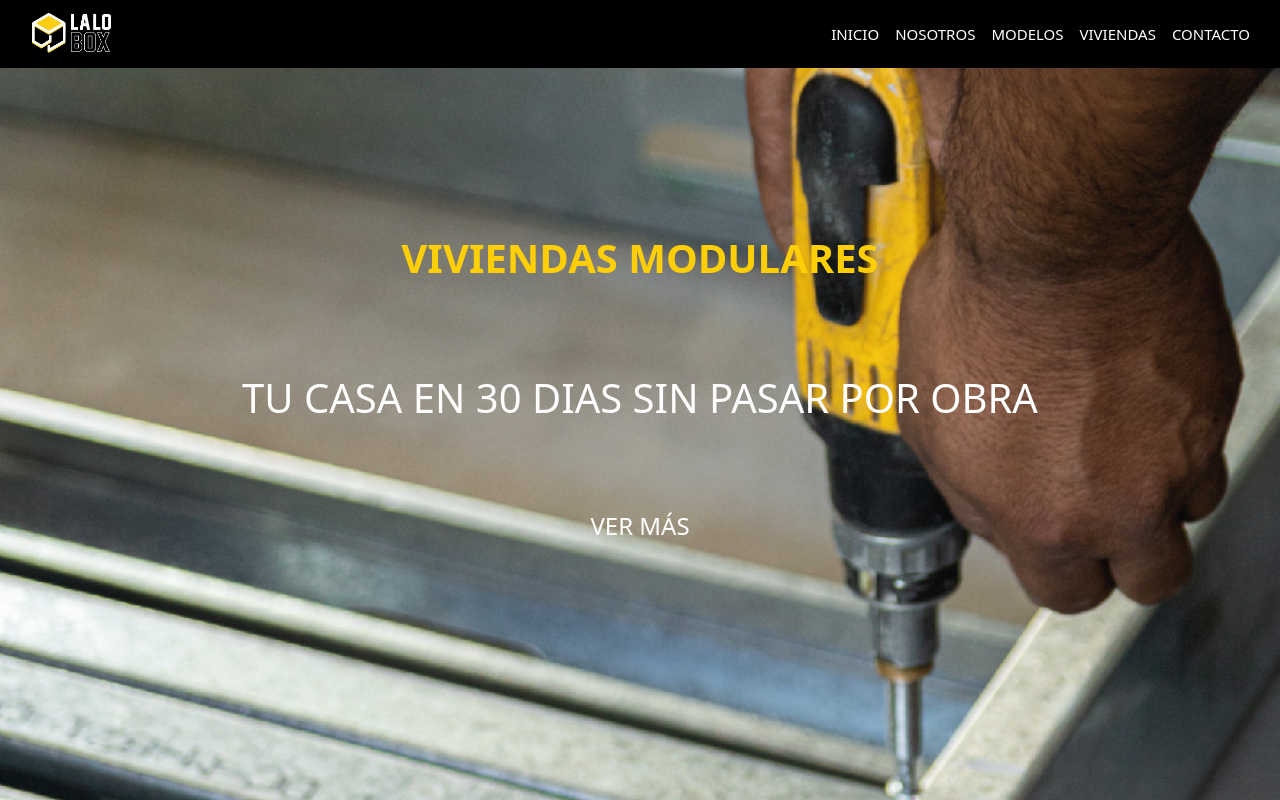
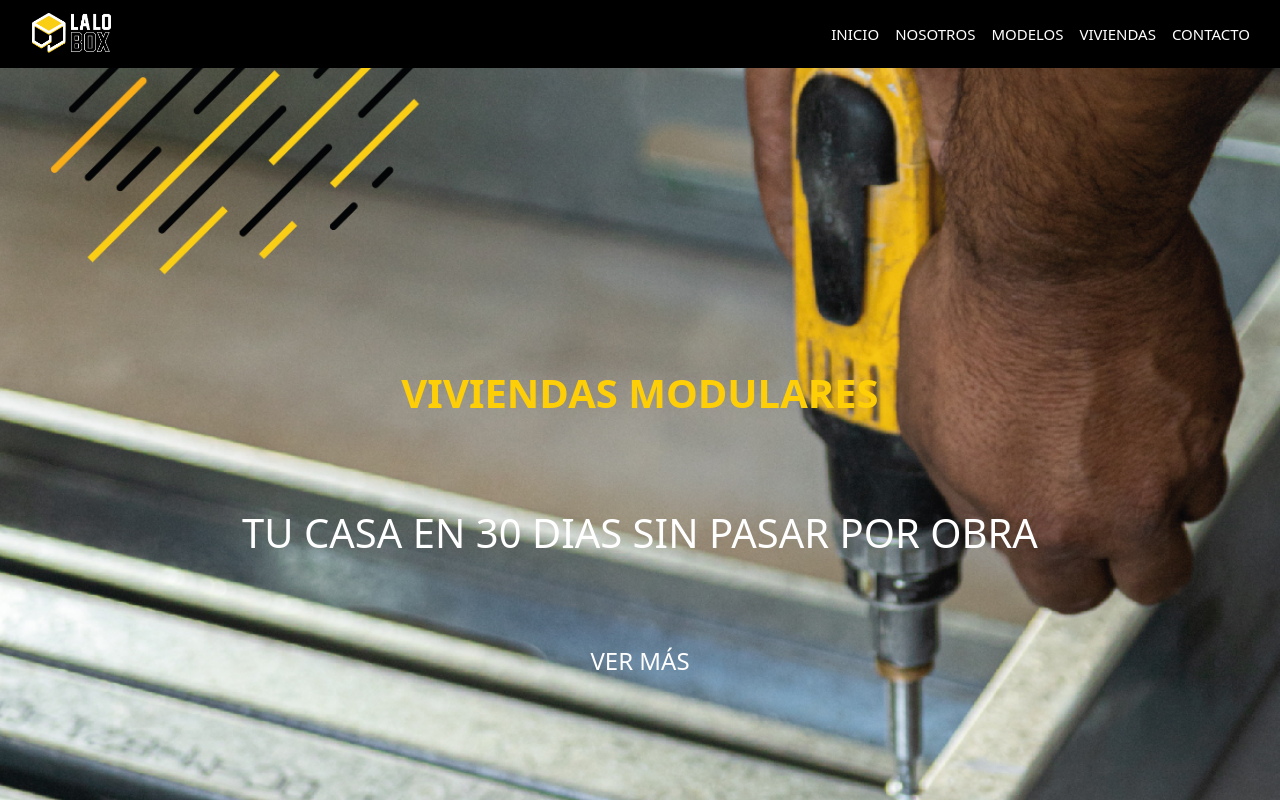
Before and after one commit to FranciscoBaglietto/Viviendas-Moduares-Bootstrap, a plain HTML site: page index.html in a window 1280 px wide. Shown: the top 800 px of the page. Drawn offline with nearby package versions, Linux system fonts and the light colour scheme.

Commit message:
agregando sticker al inicio

```diff
--- a/index.html
+++ b/index.html
@@ -53,6 +53,9 @@
 
         <div class="container-fluid">
 
+          <div class="row text-center">
+            <img class="sticker" src="./imagen/imagenstickerpng.png" alt="">
+          </div>
             <div class="row text-center">
               <p class="inicio__texto1">VIVIENDAS MODULARES</p>
             </div>
--- a/style.css
+++ b/style.css
@@ -45,16 +45,25 @@
 .main__inicio{
     background-image: url(./imagen/imageninicio.jpg);
     height: 50rem;
+    object-fit:cover;
+    object-position: center;
     background-repeat: no-repeat;
     background-size: cover;
     background-position: center;
     width: auto;
+    overflow: hidden;
 }
+.sticker{
+    width: 30rem;
+    position: relative;
+    margin-top: -15rem;
+}
+
 .inicio__texto1{
     font-size: 2.5rem;
     font-weight: 800;
     color: #FECF07;
-    margin: 10rem 0rem 5rem 0rem;
+    margin: 0rem 0rem 5rem 0rem;
 }
 .inicio__texto2{
     font-size: 2.5rem;
```
